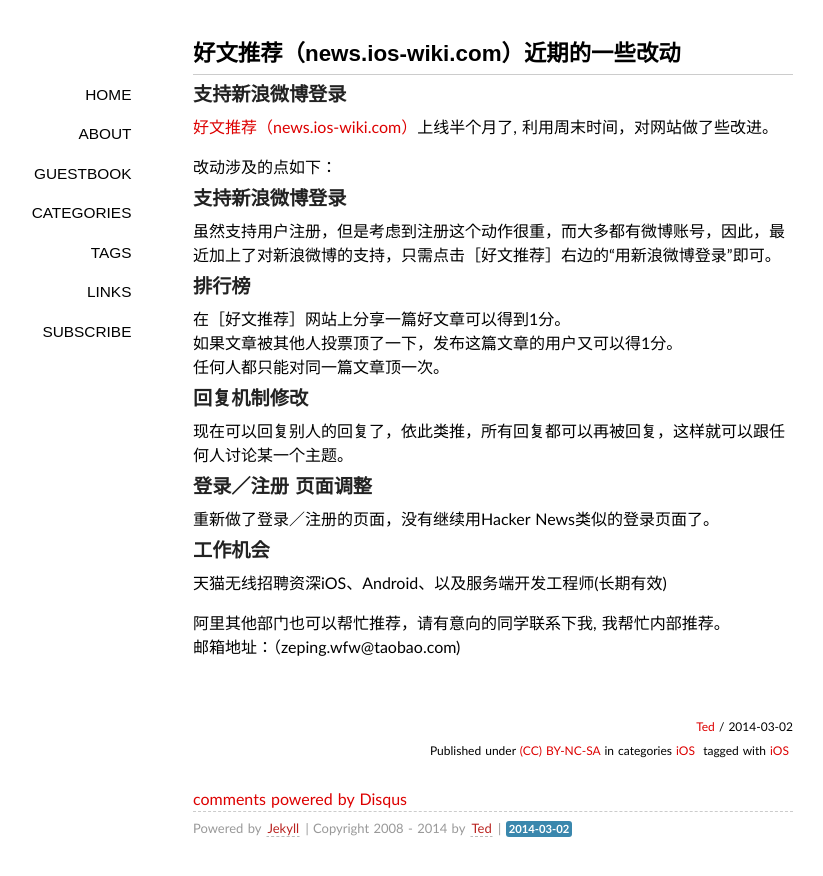
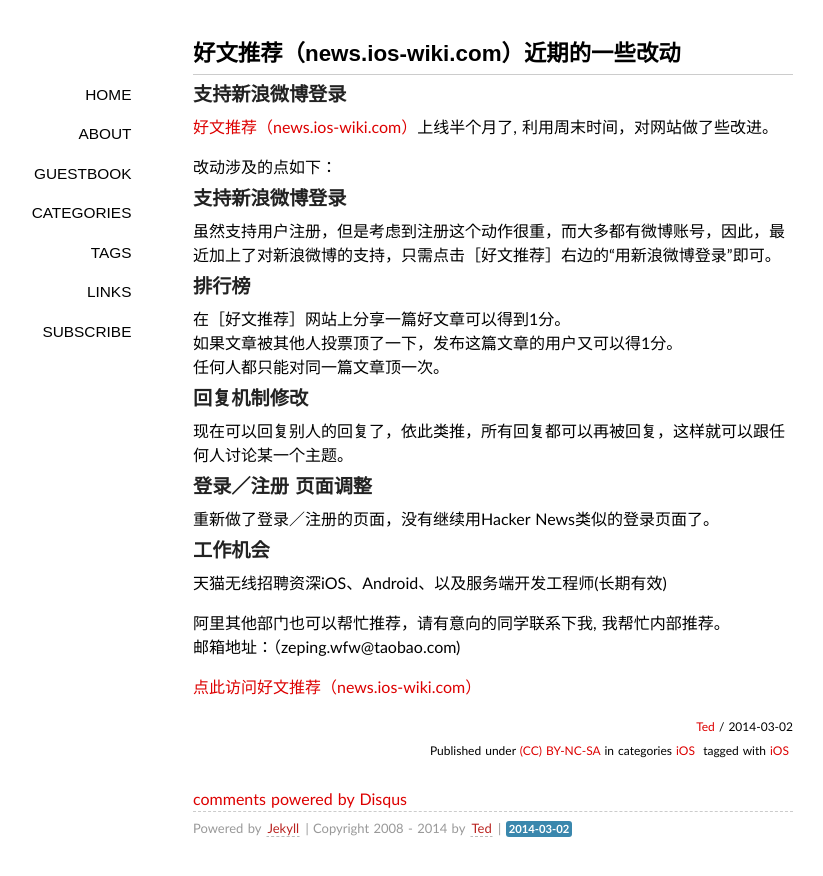
Before and after one commit to wufawei/wufawei.github.com, a Jekyll site: the page built from _posts/201403/2014-03-02-ios-news.md, in a window 1280 px wide. Shown: the top 876 px of the page, without its empty margins (147-970 px from the left). Built offline with Jekyll 4.4.1, drawn with Linux system fonts in a browser that asks for light colours; some web fonts are replaced; Markdown is read by kramdown in place of the engine named in the settings; comment, search, counter and statistics services are not loaded.

Commit message:
加上链接

```diff
--- a/_posts/201403/2014-03-02-ios-news.md
+++ b/_posts/201403/2014-03-02-ios-news.md
@@ -41,6 +41,7 @@ tags:
 邮箱地址：（zeping.wfw@taobao.com)
 
 
+[点此访问好文推荐（news.ios-wiki.com）][1]
 <br/>
 
 [1]:http://news.ios-wiki.com
```
